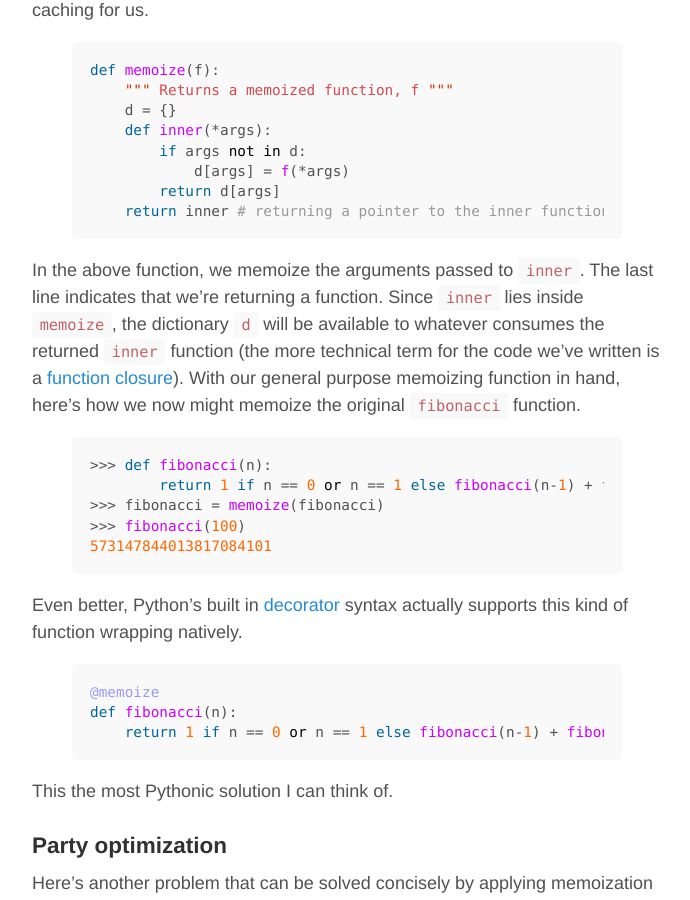
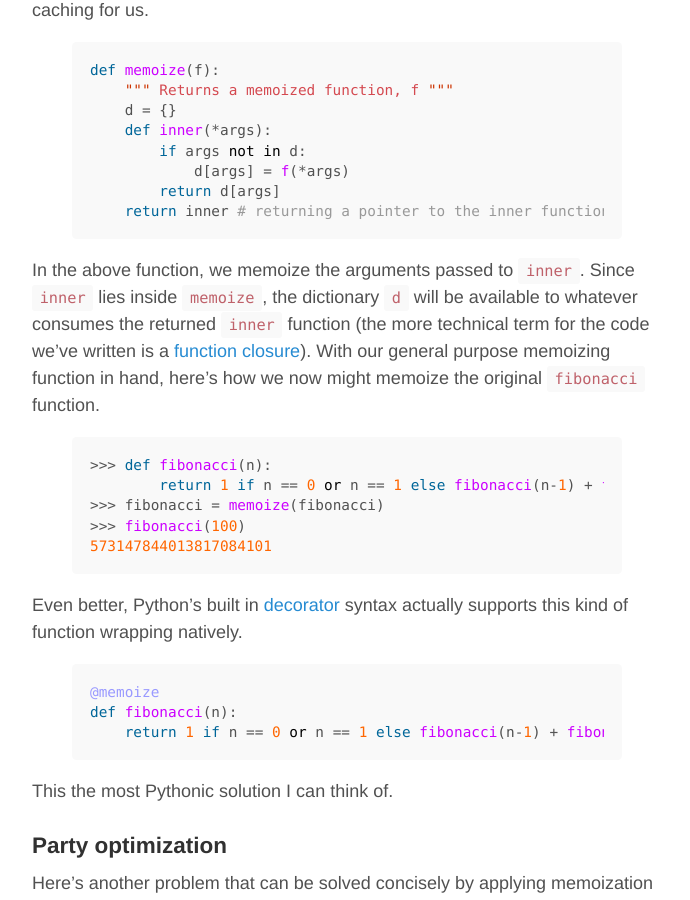
Before and after one commit to gjdanis/gjdanis.github.io, a Jekyll site: the page built from _posts/2015-10-19-dynamic-programming-memo.md, in a window 1280 px wide and 900 px high, scrolled down 6862 px. Shown: the whole window, without its empty margins (293-983 px from the left). Built offline with Jekyll 4.4.1, drawn with Linux system fonts in a browser that asks for light colours; comment, search, counter and statistics services are not loaded.

Commit message:
minor updates

```diff
--- a/_posts/2015-10-19-dynamic-programming-memo.md
+++ b/_posts/2015-10-19-dynamic-programming-memo.md
@@ -211,7 +211,7 @@ def memoize(f):
     return inner # returning a pointer to the inner function!
 {% endhighlight %}
 
-In the above function, we memoize the arguments passed to <code>inner</code>. The last line indicates that we're returning a function. Since <code>inner</code> lies inside <code>memoize</code>, the dictionary <code>d</code> will be available to whatever consumes the returned <code>inner</code> function (the more technical term for the code we've written is a [function closure](https://en.wikipedia.org/wiki/Closure_(computer_programming))). With our general purpose memoizing function in hand, here's how we now might memoize the original <code>fibonacci</code> function.
+In the above function, we memoize the arguments passed to <code>inner</code>. Since <code>inner</code> lies inside <code>memoize</code>, the dictionary <code>d</code> will be available to whatever consumes the returned <code>inner</code> function (the more technical term for the code we've written is a [function closure](https://en.wikipedia.org/wiki/Closure_(computer_programming))). With our general purpose memoizing function in hand, here's how we now might memoize the original <code>fibonacci</code> function.
 
 {% highlight python %}
 >>> def fibonacci(n):
```
